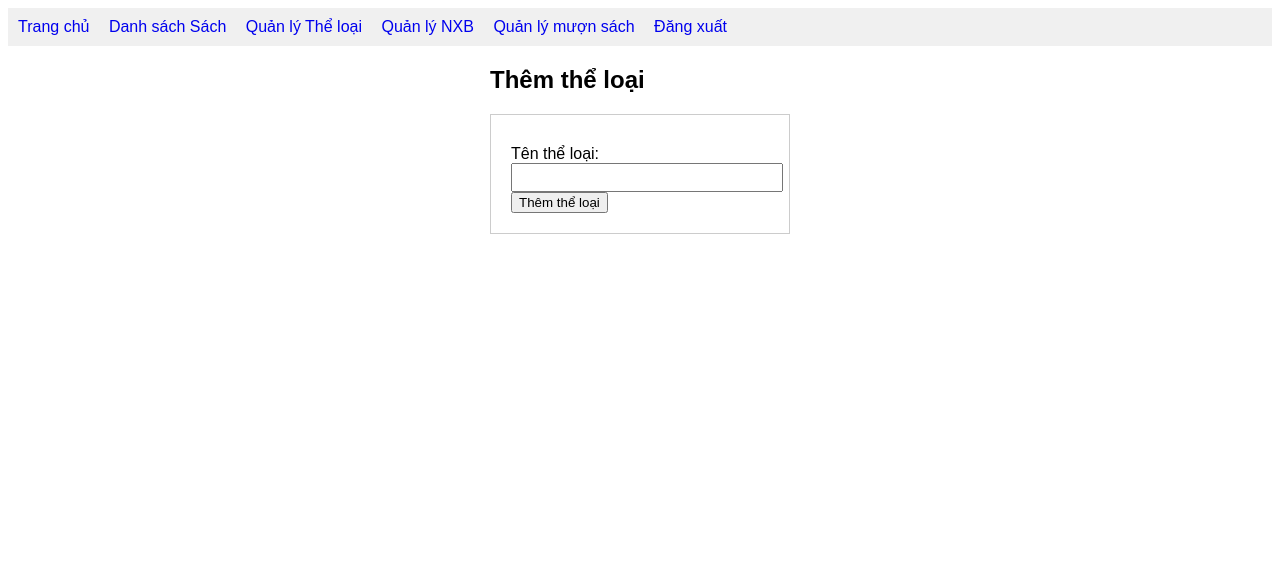
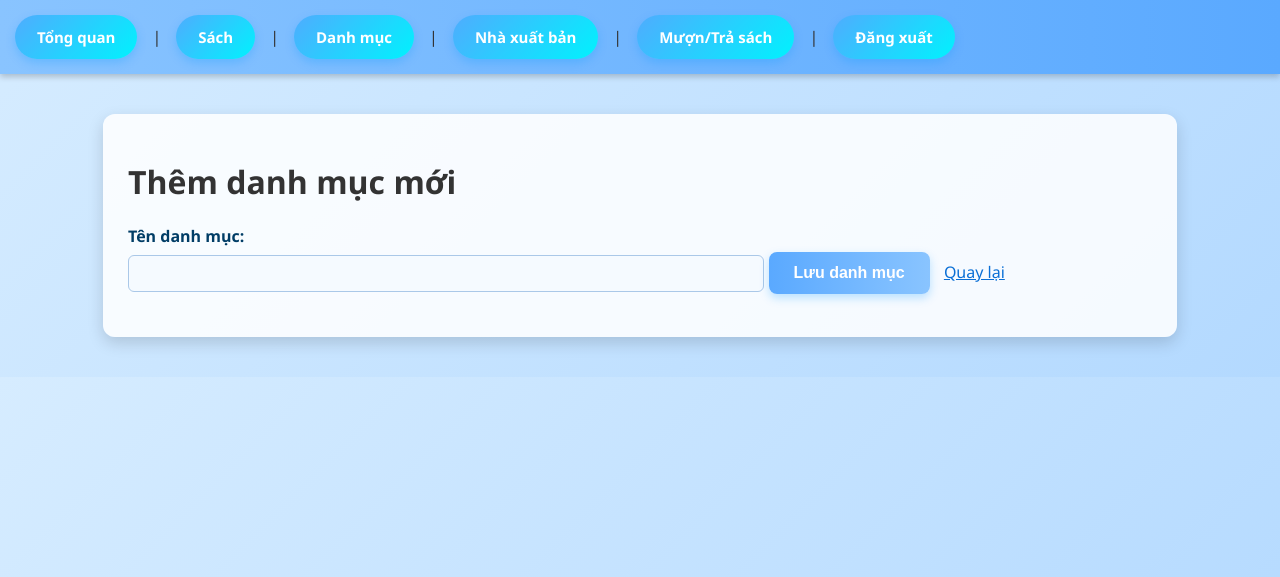
Before and after one commit to khuynnn/ins3064, a PHP site: page /add_category.php in a window 1280 px wide. Shown: the top 577 px of the page. Run offline with PHP 8.4, Linux system fonts and the light colour scheme; the visitor is signed in with stand-in values (Sample User, id 1).

Commit message:
them danh muc danh cho admin

```diff
--- a/book_management/add_category.php
+++ b/book_management/add_category.php
@@ -1,35 +1,42 @@
 <?php
-// add_category.php - Trang thêm thể loại mới
+session_start();
+include 'config.php';
 
-session_start();
-if (!isset($_SESSION['user_id'])) {
+if (!isset($_SESSION['user_id']) || $_SESSION['role'] !== 'admin') {
     header("Location: index.php");
     exit();
 }
-if (empty($_SESSION['is_admin']) || $_SESSION['is_admin'] == 0) {
-    die("Bạn không có quyền truy cập trang này.");
-}
 
-require 'config.php';
+$add_error = "";
+$add_success = "";
 
-$error_msg = "";
-$success_msg = "";
-$name = "";
+if ($_SERVER["REQUEST_METHOD"] == "POST") {
+    $name = trim($_POST['name'] ?? '');
 
-// Xử lý khi gửi form
-if ($_SERVER['REQUEST_METHOD'] === 'POST') {
-    $name = $_POST['name'] ?? '';
-    if (empty($name)) {
-        $error_msg = "Tên thể loại không được để trống.";
+    if ($name === "") {
+        $add_error = "Vui lòng nhập tên danh mục.";
     } else {
-        $name_esc = $mysqli->real_escape_string($name);
-        $insert = $mysqli->query("INSERT INTO categories (name) VALUES ('$name_esc')");
-        if ($insert) {
-            $success_msg = "Đã thêm thể loại mới.";
-            $name = ""; // reset trường input
+        // Kiểm tra trùng tên
+        $stmt_check = $conn->prepare("SELECT id FROM categories WHERE name = ?");
+        $stmt_check->bind_param("s", $name);
+        $stmt_check->execute();
+        $stmt_check->store_result();
+
+        if ($stmt_check->num_rows > 0) {
+            $add_error = "Danh mục này đã tồn tại.";
         } else {
-            $error_msg = "Lỗi: Không thể thêm thể loại.";
+            $stmt = $conn->prepare("INSERT INTO categories (name) VALUES (?)");
+            $stmt->bind_param("s", $name);
+            if ($stmt->execute()) {
+                $stmt->close();
+                header("Location: categories.php");
+                exit();
+            } else {
+                $add_error = "Lỗi khi thêm danh mục.";
+            }
         }
+
+        $stmt_check->close();
     }
 }
 ?>
@@ -37,44 +44,37 @@ if ($_SERVER['REQUEST_METHOD'] === 'POST') {
 <html lang="vi">
 <head>
     <meta charset="UTF-8">
-    <title>Thêm thể loại</title>
-    <style>
-        body { font-family: Arial, sans-serif; }
-        .menu { background: #f0f0f0; padding: 10px; margin-bottom: 20px; }
-        .menu a { margin-right: 15px; text-decoration: none; }
-        .form-container { width: 300px; margin: 0 auto; }
-        form { border: 1px solid #ccc; padding: 20px; }
-        label { display: block; margin-top: 10px; }
-        input[type=text] { width: 100%; padding: 5px; }
-        .error { color: red; }
-        .success { color: green; }
-    </style>
+    <title>Thêm danh mục mới</title>
+    <link rel="stylesheet" href="style.css">
 </head>
 <body>
-    <!-- Menu -->
-    <div class="menu">
-        <a href="dashboard.php">Trang chủ</a>
-        <a href="books.php">Danh sách Sách</a>
-        <a href="categories.php">Quản lý Thể loại</a>
-        <a href="publishers.php">Quản lý NXB</a>
-        <a href="loans.php">Quản lý mượn sách</a>
-        <a href="logout.php">Đăng xuất</a>
-    </div>
+<div class="nav">
+    <a href="dashboard.php">Tổng quan</a> |
+    <a href="books.php">Sách</a> |
+    <a href="categories.php">Danh mục</a> |
+    <a href="publishers.php">Nhà xuất bản</a> |
+    <a href="loans.php">Mượn/Trả sách</a> |
+    <a href="logout.php">Đăng xuất</a>
+</div>
 
-    <div class="form-container">
-        <h2>Thêm thể loại</h2>
-        <?php if ($error_msg): ?>
-            <p class="error"><?php echo $error_msg; ?></p>
-        <?php endif; ?>
-        <?php if ($success_msg): ?>
-            <p class="success"><?php echo $success_msg; ?></p>
-        <?php endif; ?>
-        <form method="post" action="add_category.php">
-            <label>Tên thể loại:</label>
-            <input type="text" name="name" value="<?php echo htmlspecialchars($name); ?>" required>
-            <br>
-            <input type="submit" value="Thêm thể loại">
-        </form>
-    </div>
+<div class="container">
+    <h1>Thêm danh mục mới</h1>
+
+    <?php if (!empty($add_error)): ?>
+        <p class="error"><?php echo $add_error; ?></p>
+    <?php endif; ?>
+
+    <?php if (!empty($add_success)): ?>
+        <p class="success"><?php echo $add_success; ?></p>
+    <?php endif; ?>
+
+    <form method="post" action="">
+        <label for="name">Tên danh mục:</label>
+        <input type="text" id="name" name="name" required>
+
+        <button type="submit">Lưu danh mục</button>
+        <a href="categories.php">Quay lại</a>
+    </form>
+</div>
 </body>
 </html>
```
